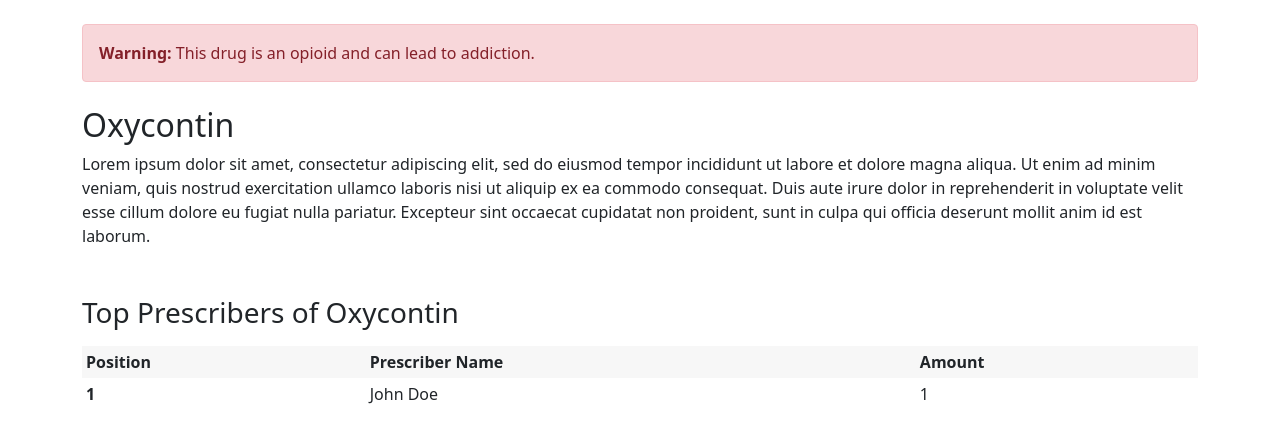
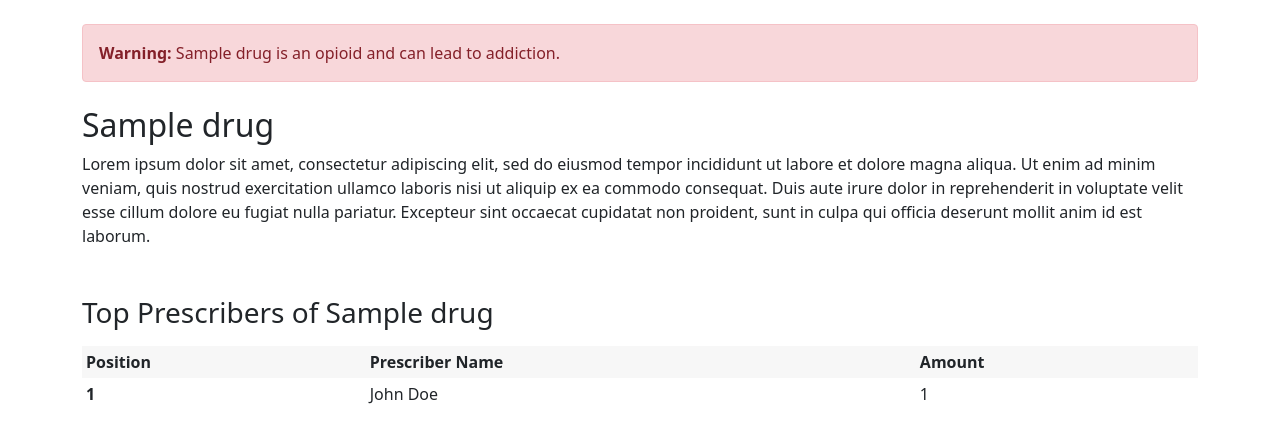
Before and after one commit to logankimbs/intex, a Django app: template templates/portal/viewdrug.html in a window 1280 px wide. Shown: the part 88-531 px from the top of the page. Run offline with Django 3.2, Linux system fonts and the light colour scheme; the template is opened without the code that fills it: most values are stand-ins (such as "Sample title", 1, 10 or a date in 2020).

Commit message:
added page structure

```diff
--- a/portal/urls.py
+++ b/portal/urls.py
@@ -16,5 +16,5 @@ urlpatterns = [
     path('editprescriber/', editPrescriberPageView, name='editprescriber'),
     path('createprescriber/', createPrescriberPageView, name='createprescriber'),
     path('drugs/', drugsPageView, name='drugs'),
-    path('viewdrug/', viewdrugPageView, name='viewdrug'),
+    path('<str:drugname>/', viewdrugPageView, name='viewdrug'),
 ]
--- a/templates/portal/drugs.html
+++ b/templates/portal/drugs.html
@@ -23,7 +23,7 @@
             </tr>
         </thead>
         <tbody>
-            <tr class="click-drug" onclick="location.href='{% url 'viewdrug' %}'">
+            <tr class="click-drug" onclick="location.href='/oxycontin'">
                 <td>Oxycontin</th>
                 <td>True</td>
             </tr>
--- a/templates/portal/viewdrug.html
+++ b/templates/portal/viewdrug.html
@@ -1,9 +1,9 @@
 {% extends 'base.html' %} {% load static %} {% block content %}
 <div class="container">
     <div class="alert alert-danger mb-4" role="alert">
-        <strong>Warning:</strong> This drug is an opioid and can lead to addiction.
+        <strong>Warning:</strong> {{drug}} is an opioid and can lead to addiction.
     </div>
-    <h2>Oxycontin</h2>
+    <h2>{{drug}}</h2>
     <p class="mb-5">
         Lorem ipsum dolor sit amet, consectetur adipiscing elit, sed do eiusmod tempor incididunt
         ut labore et dolore magna aliqua. Ut enim ad minim veniam, quis nostrud exercitation ullamco
@@ -11,7 +11,7 @@
         voluptate velit esse cillum dolore eu fugiat nulla pariatur. Excepteur sint occaecat cupidatat
         non proident, sunt in culpa qui officia deserunt mollit anim id est laborum.
     </p>
-    <h3 class="mb-3">Top Prescribers of Oxycontin</h3>
+    <h3 class="mb-3">Top Prescribers of {{drug}}</h3>
     <table class="table table-hover table-borderless table-sm">
         <thead>
             <tr>
--- a/templates/portal/viewprescriber.html
+++ b/templates/portal/viewprescriber.html
@@ -43,7 +43,7 @@
             </tr>
         </thead>
         <tbody>
-            <tr class="click-drug" onclick="location.href='{% url 'viewdrug' %}'">
+            <tr class="click-drug" onclick="location.href='/oxycontin'">
                 <th scope="row">Oxycontin</th>
                 <td>12</td>
                 <td>10</td>
```
Also changed, not shown: portal/views.py (+11 -3 lines).
